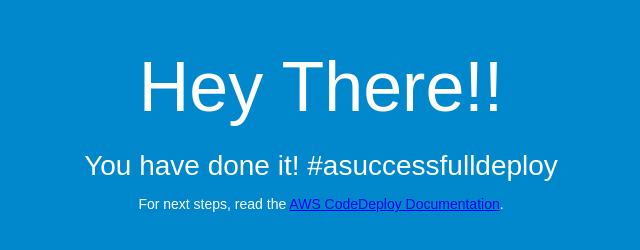
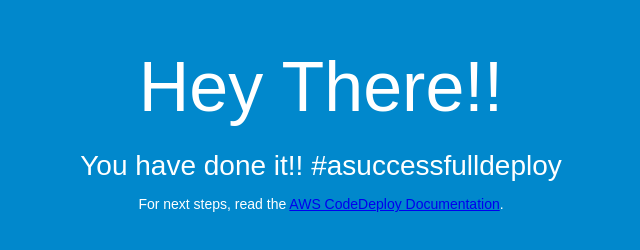
Before and after one commit to sana957/sanatrial1, a plain HTML site: page index.html in a window 1280 px wide. Shown: the full height of the page, 319-959 px from the left. Drawn offline with Linux system fonts and the light colour scheme.

Commit message:
Update index.html

```diff
--- a/index.html
+++ b/index.html
@@ -27,7 +27,7 @@
 <body>
   <div align="center">
     <h1>Hey There!!</h1>
-    <h2>You have done it! #asuccessfulldeploy</h2>
+    <h2>You have done it!! #asuccessfulldeploy</h2>
     <p>For next steps, read the <a href="http://aws.amazon.com/documentation/codedeploy">AWS CodeDeploy Documentation</a>.</p>
   </div>
 </body>
```
